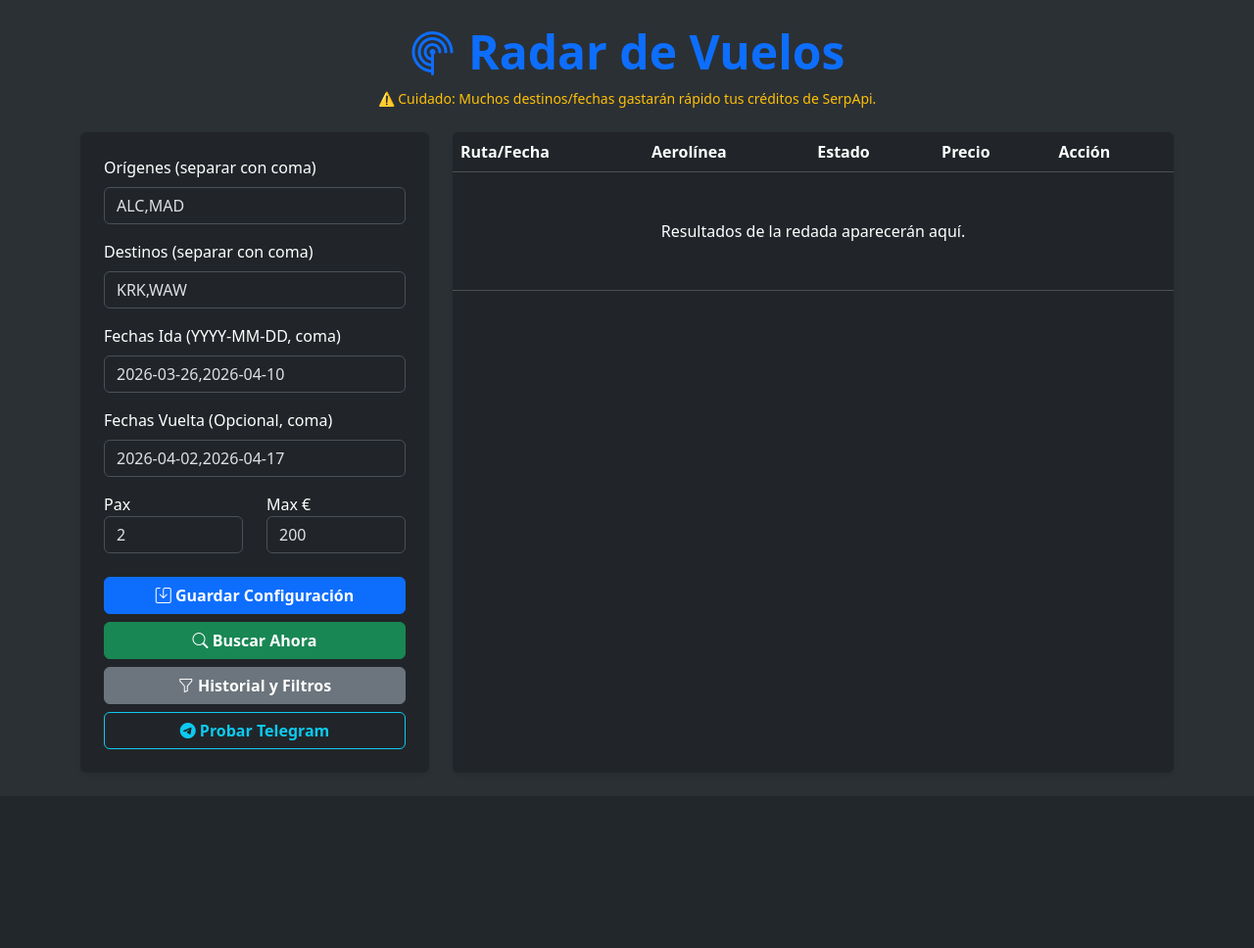
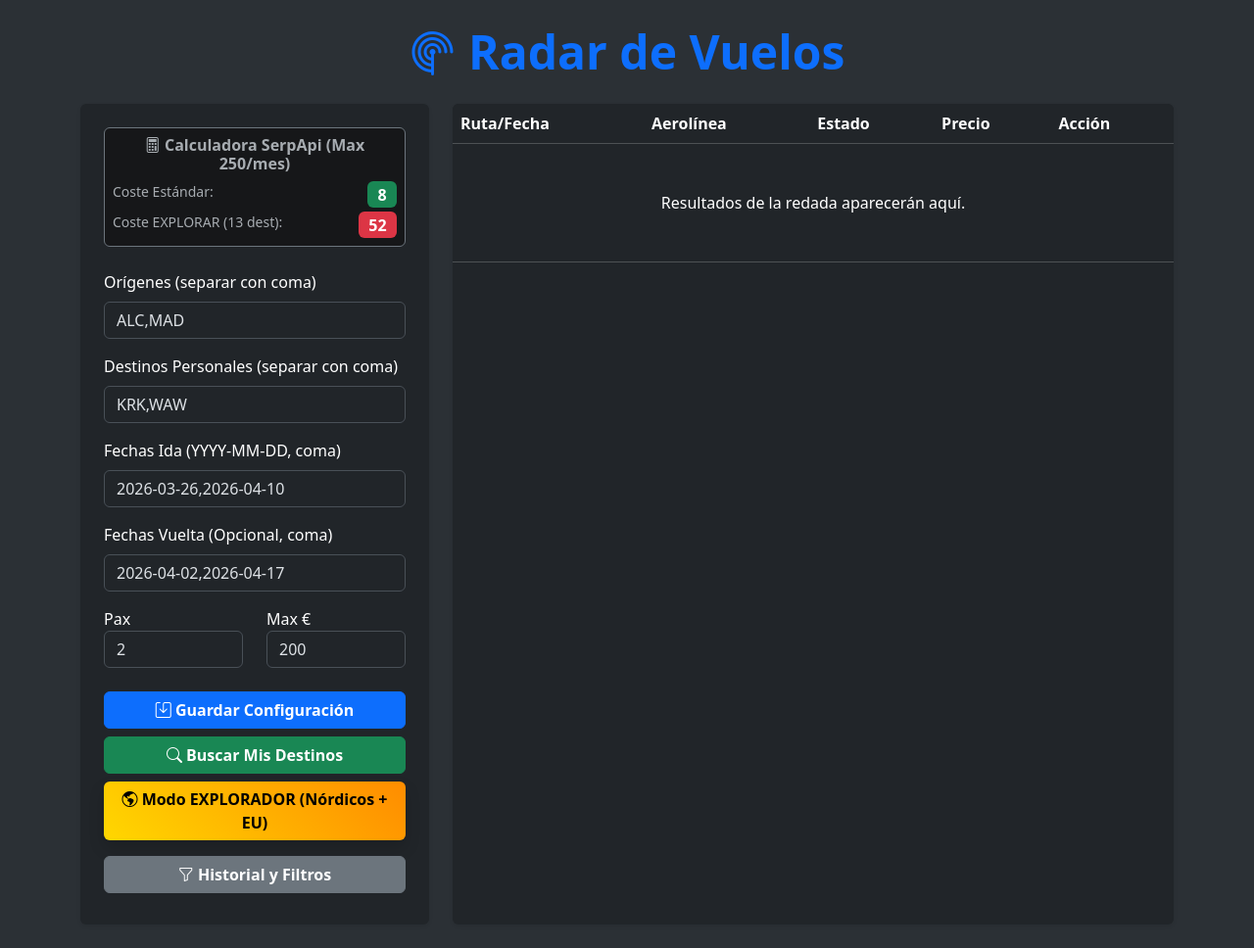
Before and after one commit to TrookeM/sabueso-vuelos, a Flask app: page / in a window 1280 px wide. Shown: the whole page at 98% size. Before the commit the page ends 765 px from the top, so only its background shows below. Run offline with Flask 3, Linux system fonts and the light colour scheme.

Commit message:
Añadido Modo Explorador con países Nórdicos y Calculadora de créditos

```diff
--- a/app.py
+++ b/app.py
@@ -17,6 +17,9 @@ TELEGRAM_CHAT_ID = os.getenv("TELEGRAM_CHAT_ID")
 SERPAPI_KEY = os.getenv("SERPAPI_KEY")
 # ==========================================================
 
+# Tu lista maestra para el botón "Explorar" (13 Destinos incluyendo NÓRDICOS)
+DESTINOS_EXPLORADOR = "LHR,CDG,FCO,BER,BUD,PRG,LIS,VIE,OSL,ARN,CPH,KEF,HEL"
+
 config = {
     "origenes": "ALC,MAD",
     "destinos": "KRK,WAW",
@@ -35,8 +38,7 @@ def buscar_en_api(conf):
     fechas_ida = [f.strip() for f in conf["fechas_ida"].split(",") if f.strip()]
     fechas_vuelta = [f.strip() for f in conf["fechas_vuelta"].split(",")] if conf.get("fechas_vuelta") else []
 
-    if not fechas_ida:
-        return {"error": True, "mensaje": "Se requiere al menos una fecha de ida."}
+    if not fechas_ida: return {"error": True, "mensaje": "Se requiere al menos una fecha de ida."}
 
     for origen in origenes_lista:
         for destino in destinos_lista:
@@ -92,7 +94,7 @@ def buscar_en_api(conf):
     resultados_filtrados = [r for r in resultados if r["precio_pp"] <= float(conf["precio_maximo_pp"])]
     return sorted(resultados_filtrados, key=lambda x: x["precio_pp"])
 
-def guardar_historial(vuelos):
+def guardar_historial(vuelos, modo="Estándar"):
     archivo = "historial.json"
     historial = []
     if os.path.exists(archivo):
@@ -105,19 +107,18 @@ def guardar_historial(vuelos):
         registro = {
             "fecha": datetime.datetime.now().strftime("%Y-%m-%d %H:%M:%S"),
             "vuelos_encontrados": len(vuelos),
-            "detalle": " | ".join(mejores) if mejores else "Ninguno bajo presupuesto"
+            "detalle": f"[{modo}] " + (" | ".join(mejores) if mejores else "Ningún chollo hallado")
         }
     else:
-        registro = {"fecha": datetime.datetime.now().strftime("%Y-%m-%d %H:%M:%S"), "vuelos_encontrados": 0, "detalle": "Error en API"}
+        registro = {"fecha": datetime.datetime.now().strftime("%Y-%m-%d %H:%M:%S"), "vuelos_encontrados": 0, "detalle": f"[{modo}] Error en API"}
 
     historial.insert(0, registro)
     historial = historial[:50]
     with open(archivo, 'w') as f: json.dump(historial, f, indent=4)
 
 def tarea_en_segundo_plano():
-    print(f"[{datetime.datetime.now()}] 🔍 Batida automática en progreso...")
     vuelos = buscar_en_api(config)
-    guardar_historial(vuelos)
+    guardar_historial(vuelos, "Automático")
 
     if isinstance(vuelos, list) and len(vuelos) > 0:
         mensaje = "🚨 <b>¡NUEVOS CHOLLOS DETECTADOS!</b> 🚨\n\n"
@@ -125,9 +126,7 @@ def tarea_en_segundo_plano():
             mensaje += f"✈️ <b>{v['origen']} ➡️ {v['destino']}</b> ({v['fecha_detectada']})\n"
             mensaje += f"💶 Precio: {v['precio_pp']}€ - {v['estado_precio']}\n"
             mensaje += f"🔗 <a href='{v['enlace']}'>Ver vuelo</a>\n\n"
-
-        url_tg = f"https://api.telegram.org/bot{TELEGRAM_TOKEN}/sendMessage"
-        requests.post(url_tg, data={"chat_id": TELEGRAM_CHAT_ID, "text": mensaje, "parse_mode": "HTML"})
+        requests.post(f"https://api.telegram.org/bot{TELEGRAM_TOKEN}/sendMessage", data={"chat_id": TELEGRAM_CHAT_ID, "text": mensaje, "parse_mode": "HTML"})
 
 scheduler = BackgroundScheduler()
 scheduler.add_job(func=tarea_en_segundo_plano, trigger="interval", hours=24)
@@ -140,13 +139,38 @@ def index(): return render_template('index.html', config=config)
 def guardar_config():
     global config
     config.update(request.json)
-    return jsonify({"status": "success", "message": "✅ Configuración multi-ruta guardada."})
+    return jsonify({"status": "success", "message": "✅ Configuración guardada."})
 
-# ¡AQUÍ ESTÁ EL CAMBIO PARA QUE GUARDE LAS BÚSQUEDAS MANUALES!
 @app.route('/api/buscar', methods=['GET'])
 def buscar_ahora():
     vuelos = buscar_en_api(config)
-    guardar_historial(vuelos)
+    guardar_historial(vuelos, "Manual")
+    return jsonify(vuelos)
+
+# ==========================================================
+# 🌟 LA MAGIA DEL BOTÓN DORADO "EXPLORAR"
+# ==========================================================
+@app.route('/api/explorar', methods=['GET'])
+def explorar_ahora():
+    # Copiamos tu config pero sobrescribimos los destinos con la lista maestra
+    conf_exp = config.copy()
+    conf_exp["destinos"] = DESTINOS_EXPLORADOR
+
+    vuelos = buscar_en_api(conf_exp)
+    guardar_historial(vuelos, "EXPLORADOR")
+
+    if isinstance(vuelos, list) and len(vuelos) > 0:
+        chollos = [v for v in vuelos if "🟢" in v.get('estado_precio', '')]
+        if chollos:
+            mensaje = "🌍 <b>RESUMEN MODO EXPLORADOR</b> 🌍\n"
+            mensaje += "<i>(Europa Central y Países Nórdicos)</i>\n\n"
+            for v in chollos[:6]:
+                mensaje += f"📍 <b>{v['destino']}</b> desde {v['origen']}\n"
+                mensaje += f"💰 <b>{v['precio_pp']}€</b> ({v['fecha_detectada']})\n"
+                mensaje += f"🏢 {v['aerolinea']} | <a href='{v['enlace']}'>Comprar</a>\n"
+                mensaje += "---------------------------\n"
+            requests.post(f"https://api.telegram.org/bot{TELEGRAM_TOKEN}/sendMessage", data={"chat_id": TELEGRAM_CHAT_ID, "text": mensaje, "parse_mode": "HTML", "disable_web_page_preview": True})
+
     return jsonify(vuelos)
 
 @app.route('/api/historial', methods=['GET'])
--- a/templates/index.html
+++ b/templates/index.html
@@ -6,28 +6,44 @@
     <title>✈️ Radar Multi-Destino</title>
     <link href="https://cdn.jsdelivr.net/npm/bootstrap@5.3.2/dist/css/bootstrap.min.css" rel="stylesheet">
     <link rel="stylesheet" href="https://cdn.jsdelivr.net/npm/bootstrap-icons@1.11.1/font/bootstrap-icons.css">
+    <style>
+        .btn-dorado { background: linear-gradient(45deg, #ffd700, #ff8c00); color: black; border: none; }
+        .btn-dorado:hover { background: linear-gradient(45deg, #ff8c00, #ffd700); color: black; font-weight: bold; }
+    </style>
 </head>
 <body class="bg-body-tertiary">
 <div class="container py-4">
     <div class="text-center mb-4">
         <h1 class="display-5 fw-bold text-primary"><i class="bi bi-radar"></i> Radar de Vuelos</h1>
-        <p class="text-warning small">⚠️ Cuidado: Muchos destinos/fechas gastarán rápido tus créditos de SerpApi.</p>
     </div>
     <div class="row g-4">
         <div class="col-lg-4">
             <div class="card shadow-sm border-0 bg-dark p-4 text-white">
+
+                <div class="alert alert-secondary border-secondary p-2 mb-4 text-center">
+                    <h6 class="mb-2"><i class="bi bi-calculator"></i> <b>Calculadora SerpApi (Max 250/mes)</b></h6>
+                    <div class="d-flex justify-content-between text-start small">
+                        <span>Coste Estándar:</span>
+                        <span id="calcEstandar" class="badge bg-success fs-6">0</span>
+                    </div>
+                    <div class="d-flex justify-content-between text-start mt-1 small">
+                        <span>Coste EXPLORAR (13 dest):</span>
+                        <span id="calcExplorador" class="badge bg-warning text-dark fs-6">0</span>
+                    </div>
+                </div>
+
                 <form id="configForm">
                     <div class="mb-3">
                         <label class="form-label">Orígenes (separar con coma)</label>
-                        <input type="text" class="form-control" id="origenes" value="{{ config.origenes }}" placeholder="ALC,MAD">
+                        <input type="text" class="form-control calc-input" id="origenes" value="{{ config.origenes }}" placeholder="ALC,MAD">
                     </div>
                     <div class="mb-3">
-                        <label class="form-label">Destinos (separar con coma)</label>
-                        <input type="text" class="form-control" id="destinos" value="{{ config.destinos }}" placeholder="KRK,WAW">
+                        <label class="form-label">Destinos Personales (separar con coma)</label>
+                        <input type="text" class="form-control calc-input" id="destinos" value="{{ config.destinos }}" placeholder="KRK,WAW">
                     </div>
                     <div class="mb-3">
                         <label class="form-label">Fechas Ida (YYYY-MM-DD, coma)</label>
-                        <input type="text" class="form-control" id="fechas_ida" value="{{ config.fechas_ida }}">
+                        <input type="text" class="form-control calc-input" id="fechas_ida" value="{{ config.fechas_ida }}">
                     </div>
                     <div class="mb-3">
                         <label class="form-label">Fechas Vuelta (Opcional, coma)</label>
@@ -39,16 +55,18 @@
                     </div>
 
                     <button type="submit" class="btn btn-primary w-100 mb-2 fw-bold"><i class="bi bi-save"></i> Guardar Configuración</button>
-                    <button type="button" id="btnBuscar" class="btn btn-success w-100 mb-2 fw-bold"><i class="bi bi-search"></i> Buscar Ahora</button>
+                    <button type="button" id="btnBuscar" class="btn btn-success w-100 mb-2 fw-bold"><i class="bi bi-search"></i> Buscar Mis Destinos</button>
+
+                    <button type="button" id="btnExplorar" class="btn btn-dorado w-100 mb-3 fw-bold shadow"><i class="bi bi-globe-americas"></i> Modo EXPLORADOR (Nórdicos + EU)</button>
+
                     <button type="button" class="btn btn-secondary w-100 mb-2 fw-bold" data-bs-toggle="modal" data-bs-target="#modalHistorial"><i class="bi bi-funnel"></i> Historial y Filtros</button>
-                    <button type="button" id="btnTestTelegram" class="btn btn-outline-info w-100 fw-bold"><i class="bi bi-telegram"></i> Probar Telegram</button>
                 </form>
                 <div id="alertMsg" class="alert mt-3 d-none"></div>
             </div>
         </div>
         <div class="col-lg-8">
             <div class="card bg-dark shadow-sm border-0 p-0 overflow-hidden h-100">
-                <div id="loading" class="text-center py-5 d-none"><div class="spinner-border text-primary"></div><p class="mt-2 text-muted">Buscando combinaciones...</p></div>
+                <div id="loading" class="text-center py-5 d-none"><div class="spinner-border text-primary"></div><p class="mt-2 text-muted" id="loadingText">Rastreando los cielos...</p></div>
                 <div class="table-responsive">
                     <table class="table table-dark table-hover mb-0" id="tablaResultados">
                         <thead><tr><th>Ruta/Fecha</th><th>Aerolínea</th><th>Estado</th><th>Precio</th><th>Acción</th></tr></thead>
@@ -68,8 +86,7 @@
         <button type="button" class="btn-close btn-close-white" data-bs-dismiss="modal" aria-label="Close"></button>
       </div>
       <div class="modal-body">
-        <input type="text" id="buscadorHistorial" class="form-control mb-3 bg-dark text-white border-secondary" placeholder="🔍 Filtrar por destino, precio, fecha... (Ej: KRK o 130)">
-
+        <input type="text" id="buscadorHistorial" class="form-control mb-3 bg-dark text-white border-secondary" placeholder="🔍 Filtrar por destino, precio, modo... (Ej: EXPLORADOR o 130)">
         <div class="table-responsive" style="max-height: 60vh;">
             <table class="table table-dark table-sm table-striped" id="tablaHistorial">
                 <thead><tr><th style="width: 20%">Ejecución</th><th style="width: 10%" class="text-center">Vuelos</th><th>Detalle de Mejores Chollos</th></tr></thead>
@@ -83,6 +100,50 @@
 
 <script src="https://cdn.jsdelivr.net/npm/bootstrap@5.3.2/dist/js/bootstrap.bundle.min.js"></script>
 <script>
+    // MAGIA: CALCULADORA DINÁMICA DE CRÉDITOS
+    function actualizarCalculadora() {
+        const origenesStr = document.getElementById('origenes').value;
+        const destinosStr = document.getElementById('destinos').value;
+        const fechasStr = document.getElementById('fechas_ida').value;
+
+        // Cuenta cuántos elementos hay separados por coma (ignorando los vacíos)
+        const numOrigenes = origenesStr.split(',').filter(i => i.trim() !== "").length || 1;
+        const numDestinos = destinosStr.split(',').filter(i => i.trim() !== "").length || 1;
+        const numFechas = fechasStr.split(',').filter(i => i.trim() !== "").length || 1;
+
+        const creditosEstandar = numOrigenes * numDestinos * numFechas;
+        const creditosExplorador = numOrigenes * 13 * numFechas; // 13 es el tamaño de DESTINOS_EXPLORADOR
+
+        const badgeEst = document.getElementById('calcEstandar');
+        const badgeExp = document.getElementById('calcExplorador');
+
+        badgeEst.textContent = creditosEstandar;
+        badgeExp.textContent = creditosExplorador;
+
+        // Cambiar a color rojo si se pasa de la raya para avisarte
+        badgeEst.className = creditosEstandar > 15 ? "badge bg-danger fs-6" : "badge bg-success fs-6";
+        badgeExp.className = creditosExplorador > 50 ? "badge bg-danger fs-6" : "badge bg-warning text-dark fs-6";
+    }
+
+    // Escuchar cambios en los inputs para recalcular
+    document.querySelectorAll('.calc-input').forEach(input => {
+        input.addEventListener('input', actualizarCalculadora);
+    });
+    actualizarCalculadora(); // Calcular al cargar la página
+
+    // Función genérica para renderizar la tabla
+    function renderTabla(data) {
+        const tbody = document.querySelector('#tablaResultados tbody');
+        if (data.error) { tbody.innerHTML = `<tr><td colspan="5" class="text-center text-danger">${data.mensaje}</td></tr>`; return; }
+        if (data.length === 0) { tbody.innerHTML = '<tr><td colspan="5" class="text-center">Nada por debajo del presupuesto.</td></tr>'; return; }
+
+        data.forEach(v => {
+            const tr = document.createElement('tr');
+            tr.innerHTML = `<td><b>${v.origen} ➜ ${v.destino}</b><br><small>${v.fecha_detectada}</small></td><td>${v.aerolinea}</td><td>${v.estado_precio}</td><td><span class="badge bg-success">${v.precio_pp} €</span></td><td><a href="${v.enlace}" target="_blank" class="btn btn-sm btn-primary">Ver</a></td>`;
+            tbody.appendChild(tr);
+        });
+    }
+
     // Guardar
     document.getElementById('configForm').addEventListener('submit', async (e) => {
         e.preventDefault();
@@ -101,30 +162,36 @@
         setTimeout(() => alertBox.classList.add('d-none'), 3000);
     });
 
-    // Buscar
+    // BÚSQUEDA NORMAL
     document.getElementById('btnBuscar').addEventListener('click', async () => {
+        document.getElementById('loadingText').textContent = "Rastreando tus destinos...";
         document.getElementById('loading').classList.remove('d-none');
         document.querySelector('#tablaResultados tbody').innerHTML = '';
+
         const res = await fetch('/api/buscar');
         const data = await res.json();
+
         document.getElementById('loading').classList.add('d-none');
-        const tbody = document.querySelector('#tablaResultados tbody');
-
-        if (data.error) { tbody.innerHTML = `<tr><td colspan="5" class="text-center text-danger">${data.mensaje}</td></tr>`; return; }
-        if (data.length === 0) { tbody.innerHTML = '<tr><td colspan="5" class="text-center">Nada por debajo del presupuesto.</td></tr>'; return; }
-
-        data.forEach(v => {
-            const tr = document.createElement('tr');
-            tr.innerHTML = `<td><b>${v.origen} ➜ ${v.destino}</b><br><small>${v.fecha_detectada}</small></td><td>${v.aerolinea}</td><td>${v.estado_precio}</td><td><span class="badge bg-success">${v.precio_pp} €</span></td><td><a href="${v.enlace}" target="_blank" class="btn btn-sm btn-primary">Ver</a></td>`;
-            tbody.appendChild(tr);
-        });
+        renderTabla(data);
     });
 
-    // Telegram
-    document.getElementById('btnTestTelegram').addEventListener('click', async () => {
-        const res = await fetch('/api/test_telegram', { method: 'POST' });
-        const result = await res.json();
-        alert(result.message);
+    // BÚSQUEDA EXPLORADOR (EL BOTÓN DORADO)
+    document.getElementById('btnExplorar').addEventListener('click', async () => {
+        const coste = document.getElementById('calcExplorador').textContent;
+        // Ventana de confirmación de seguridad para los créditos
+        if(!confirm(`⚠️ ATENCIÓN: Esta batida buscará en 13 países (incluyendo los Nórdicos) y consumirá ${coste} créditos de tus 250 mensuales. ¿Estás seguro de lanzarla?`)) {
+            return;
+        }
+
+        document.getElementById('loadingText').textContent = "Escaneando media Europa y países Nórdicos. Esto puede tardar unos segundos...";
+        document.getElementById('loading').classList.remove('d-none');
+        document.querySelector('#tablaResultados tbody').innerHTML = '';
+
+        const res = await fetch('/api/explorar');
+        const data = await res.json();
+
+        document.getElementById('loading').classList.add('d-none');
+        renderTabla(data);
     });
 
     // Llenar Historial
@@ -135,10 +202,12 @@
             const res = await fetch('/api/historial');
             const data = await res.json();
             tbody.innerHTML = '';
-            if(data.length === 0) return tbody.innerHTML = '<tr><td colspan="3" class="text-center text-warning">Aún no hay búsquedas registradas.</td></tr>';
+            if(data.length === 0) return tbody.innerHTML = '<tr><td colspan="3" class="text-center text-warning">Aún no hay búsquedas.</td></tr>';
 
             data.forEach(reg => {
-                tbody.innerHTML += `<tr>
+                // Destacar si la búsqueda fue de explorador
+                const claseFila = reg.detalle.includes('[EXPLORADOR]') ? 'table-warning text-dark' : '';
+                tbody.innerHTML += `<tr class="${claseFila}">
                     <td class="small text-muted">${reg.fecha}</td>
                     <td class="text-center fw-bold">${reg.vuelos_encontrados}</td>
                     <td class="small">${reg.detalle}</td>
@@ -151,7 +220,6 @@
     document.getElementById('buscadorHistorial').addEventListener('keyup', function() {
         let filter = this.value.toLowerCase();
         let rows = document.querySelectorAll('#tablaHistorial tbody tr');
-
         rows.forEach(row => {
             let text = row.textContent.toLowerCase();
             row.style.display = text.includes(filter) ? '' : 'none';
```
